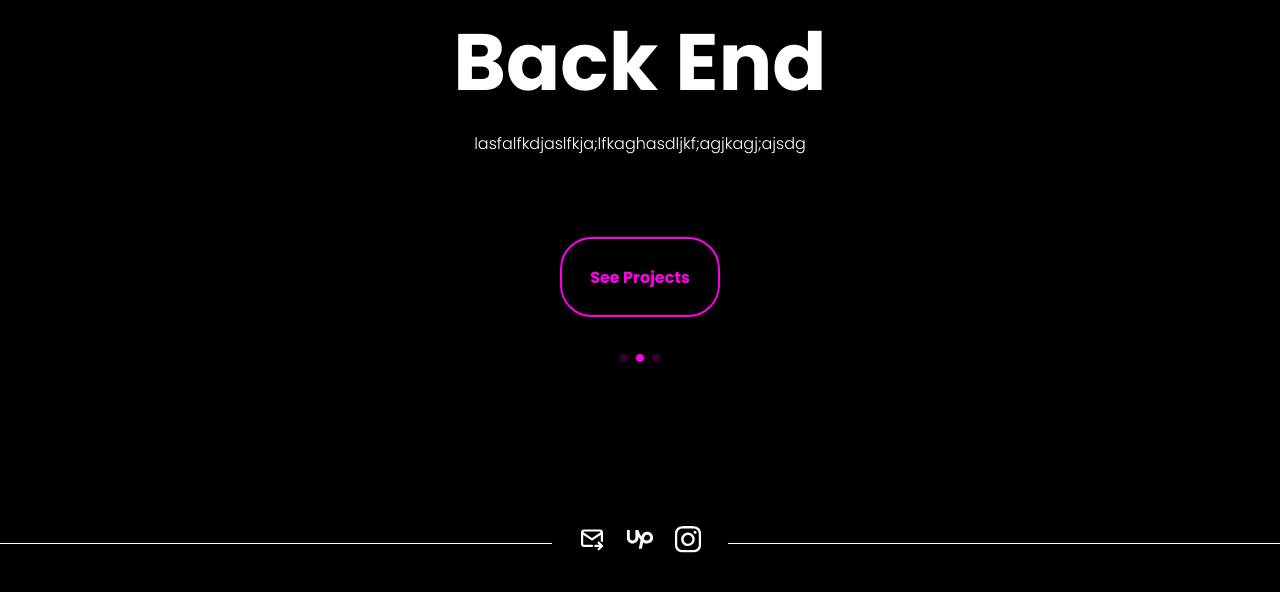
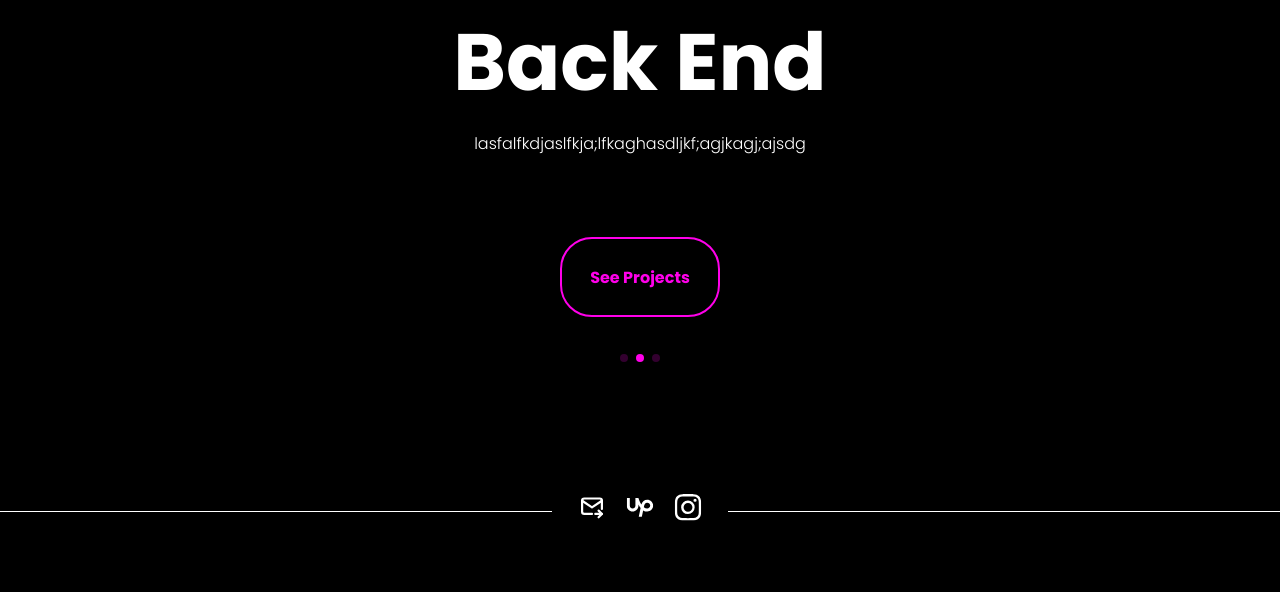
Before and after one commit to git-user-cpp/portfolio, a React (Vite) app: page / in a window 1280 px wide. Shown: the part 1902-2494 px from the top of the page. Before the commit the page ends 2468 px from the top, so only its background shows below. Built offline with nearby package versions, Linux system fonts and the light colour scheme.

Commit message:
contact section

```diff
--- a/src/App.tsx
+++ b/src/App.tsx
@@ -1,5 +1,5 @@
-import {Navbar, Footer} from "./Layout"
-import { About, Home, Projects } from "./Components"
+import {Navbar} from "./Layout"
+import { About, Contact, Home, Projects } from "./Components"
 
 function App() {
   return (
@@ -8,7 +8,7 @@ function App() {
       <Home/>
       <About/>
       <Projects/>
-      <Footer/>
+      <Contact/>
     </>
   )
 }
--- a/src/Components/Contact/Contact.tsx
+++ b/src/Components/Contact/Contact.tsx
@@ -1,8 +1,15 @@
+import { Footer } from '../../Layout'
 import './contact.css'
 
 const Contact = () => {
   return (
-    <div>Contact</div>
+    <div id='contact' className='container'>
+      <div className='contact'>
+        <div className='footer_contact'>
+          <Footer/>
+        </div>
+      </div>
+    </div>
   )
 }
 
--- a/src/Components/Contact/contact.css
+++ b/src/Components/Contact/contact.css
@@ -0,0 +1,7 @@
+.contact{
+
+}
+
+.footer_contact{
+
+}
--- a/src/Layout/Footer/footer.css
+++ b/src/Layout/Footer/footer.css
@@ -3,9 +3,8 @@
     flex-direction: row;
     align-items: center;
     justify-content: space-between;
-    margin-top: 2rem;
     gap: 2rem;
-    z-index: 10;
+    z-index: 30;
 }
 
 .footer_socials::before {
```
